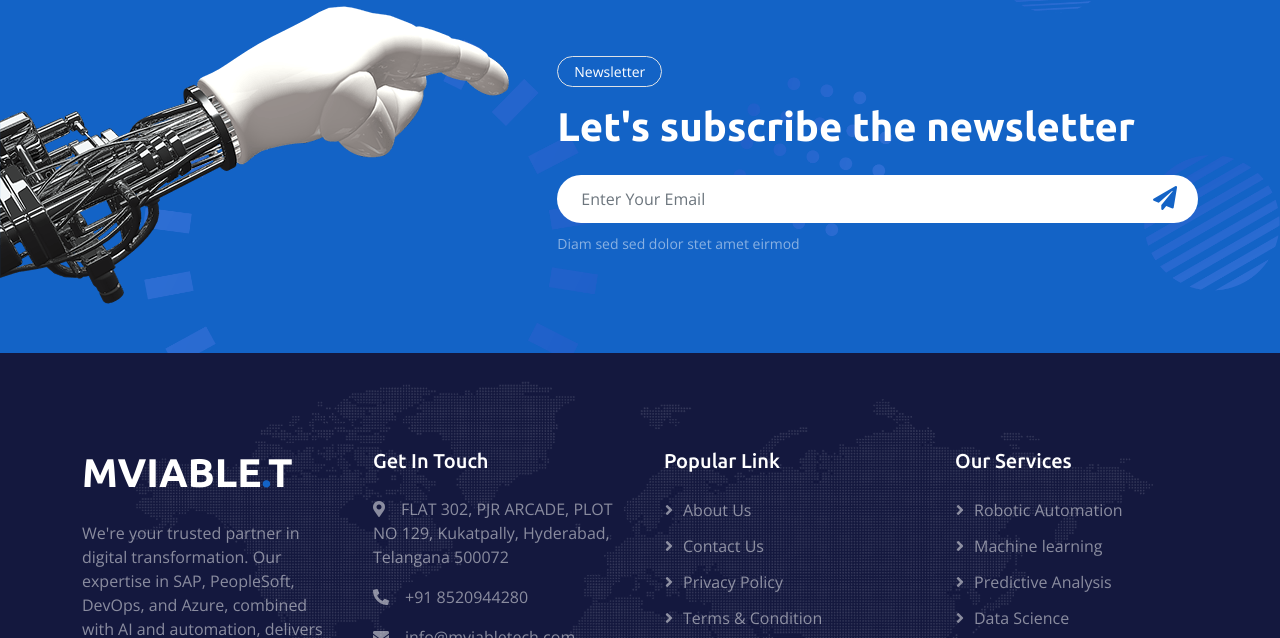
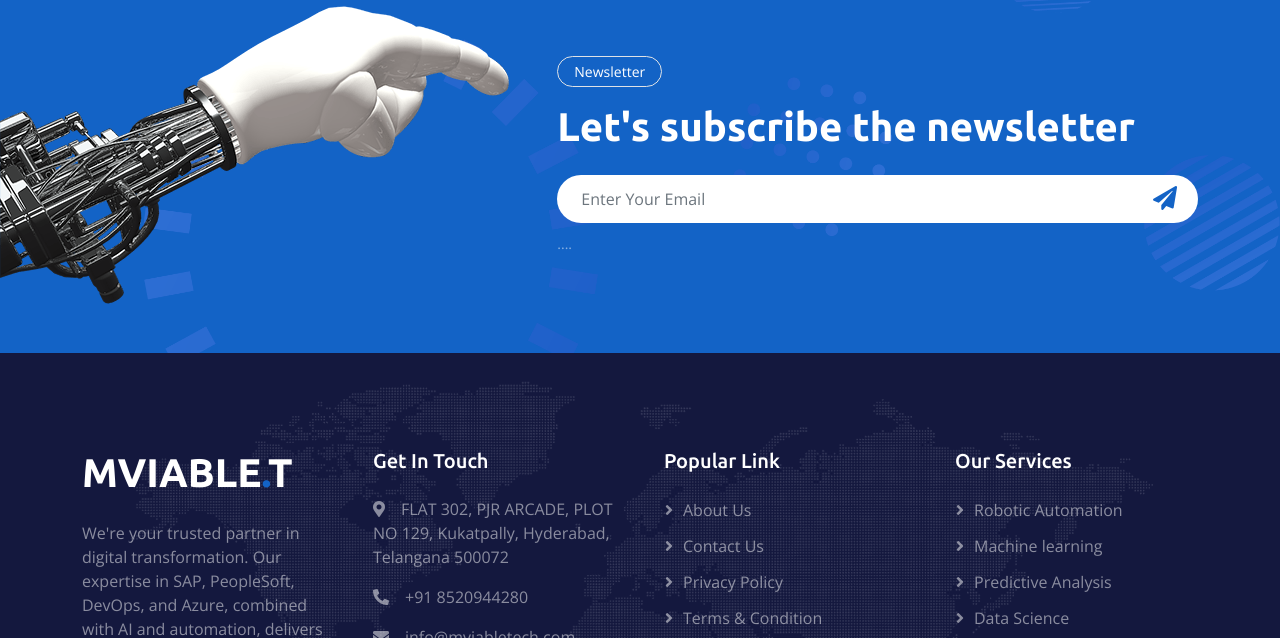
Before and after one commit to durgababudb08/Mviable, a plain HTML site: page index.html in a window 1280 px wide. Shown: the part 6232-6870 px from the top of the page. Drawn offline with nearby package versions, Linux system fonts and the light colour scheme.

Commit message:
Update index.html

```diff
--- a/index.html
+++ b/index.html
@@ -654,7 +654,7 @@
                         <button type="button" class="btn shadow-none position-absolute top-0 end-0 mt-1 me-2"><i
                                 class="fa fa-paper-plane text-primary fs-4"></i></button>
                     </div>
-                    <small class="text-white-50">Diam sed sed dolor stet amet eirmod</small>
+                    <small class="text-white-50">....</small>
                 </div>
             </div>
         </div>
```
